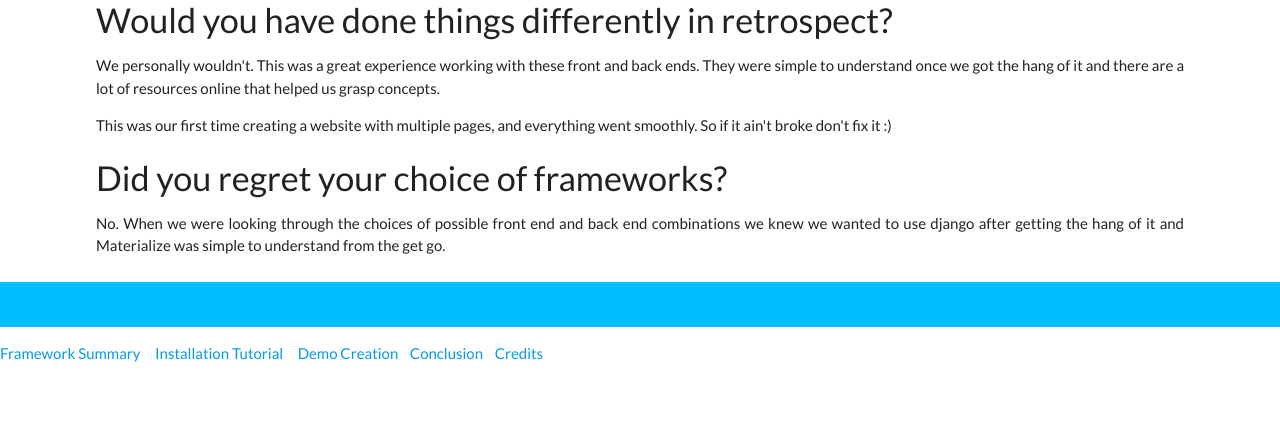
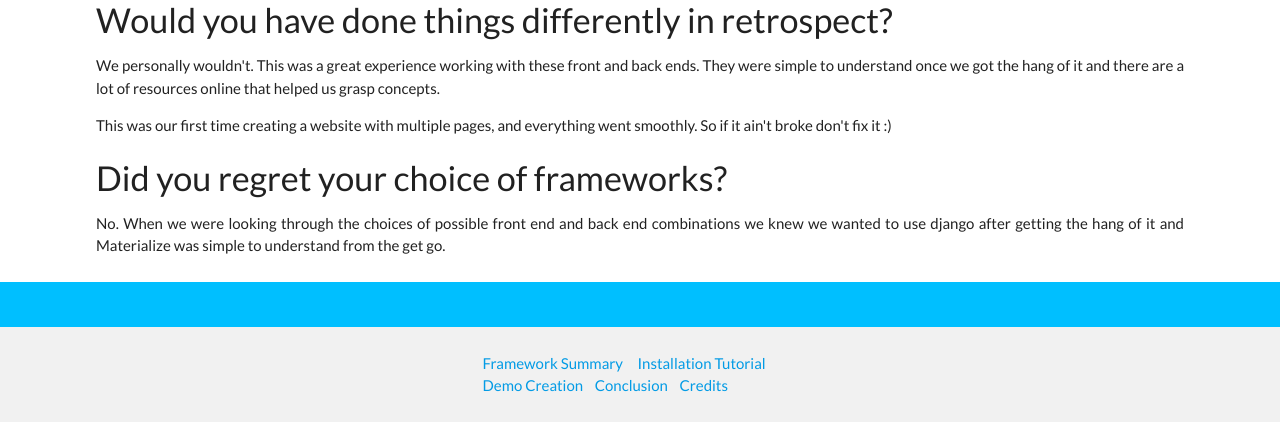
Before and after one commit to ryanssoliven/liteboard, a Django app: page /conclusion/ in a window 1280 px wide. Shown: the part 1003-1425 px from the top of the page. Before the commit the page ends 1365 px from the top, so only its background shows below. Run offline with Django 3.2, Linux system fonts and the light colour scheme.

Commit message:
Update guideheader.html

```diff
--- a/liteboardbackend/templates/guideheader.html
+++ b/liteboardbackend/templates/guideheader.html
@@ -110,6 +110,28 @@
 			width: 35%;
 		}
 
+        /* Style the footer */
+		.footer {
+			background-color: #f1f1f1;
+			padding: 10px;
+		}
+		.centerfooter {
+			display: block;
+			margin-left: auto;
+			margin-right: auto;
+			width: 50%;
+		}
+
+		xmp {
+			white-space: pre-wrap;
+		}
+
+		@media only screen and (max-width: 600px) {
+			.parallax-container {
+				height: 150px;
+			}
+		}
+
 	</style>
     <body>
         <!-- Navigation Bar -->
```
